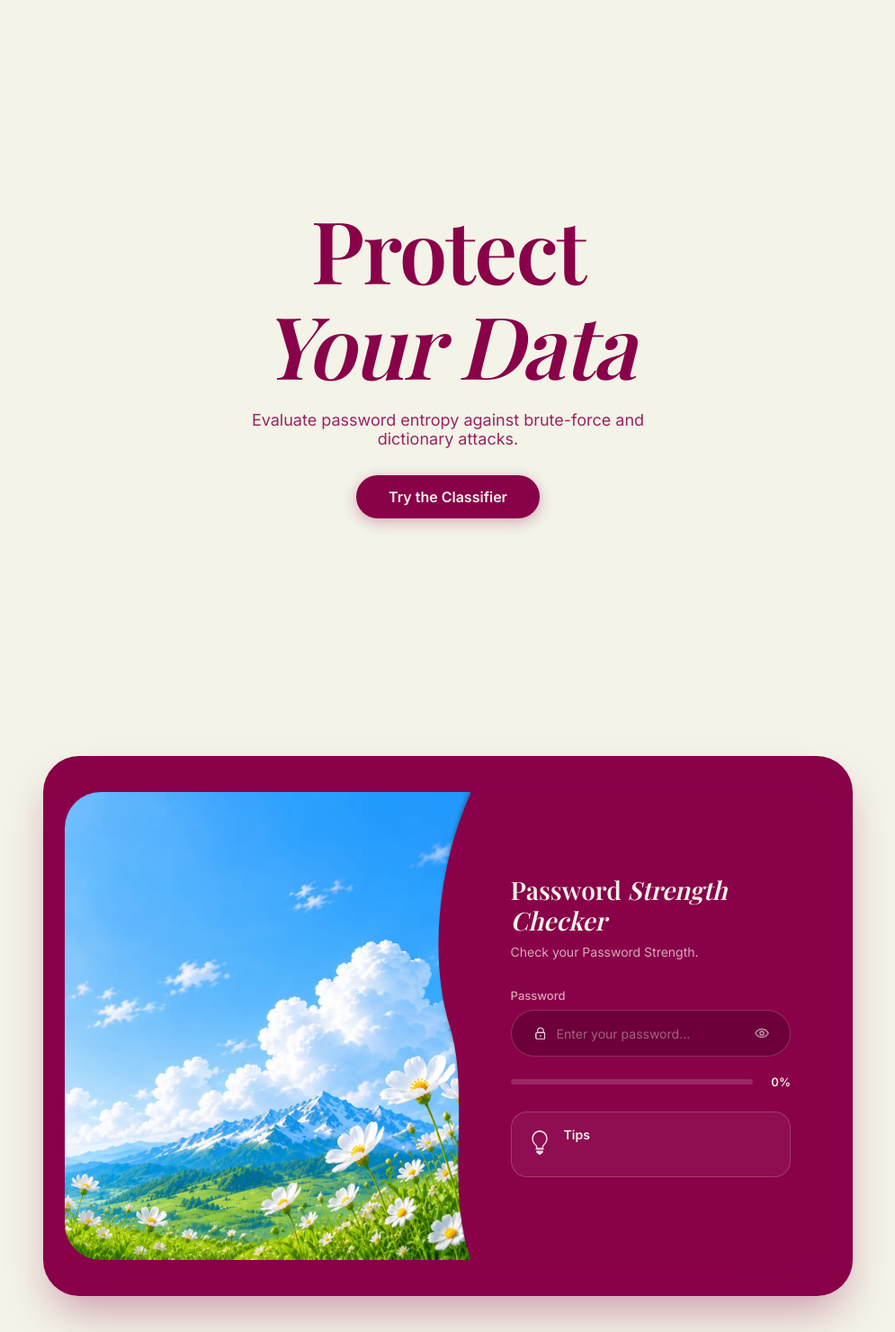
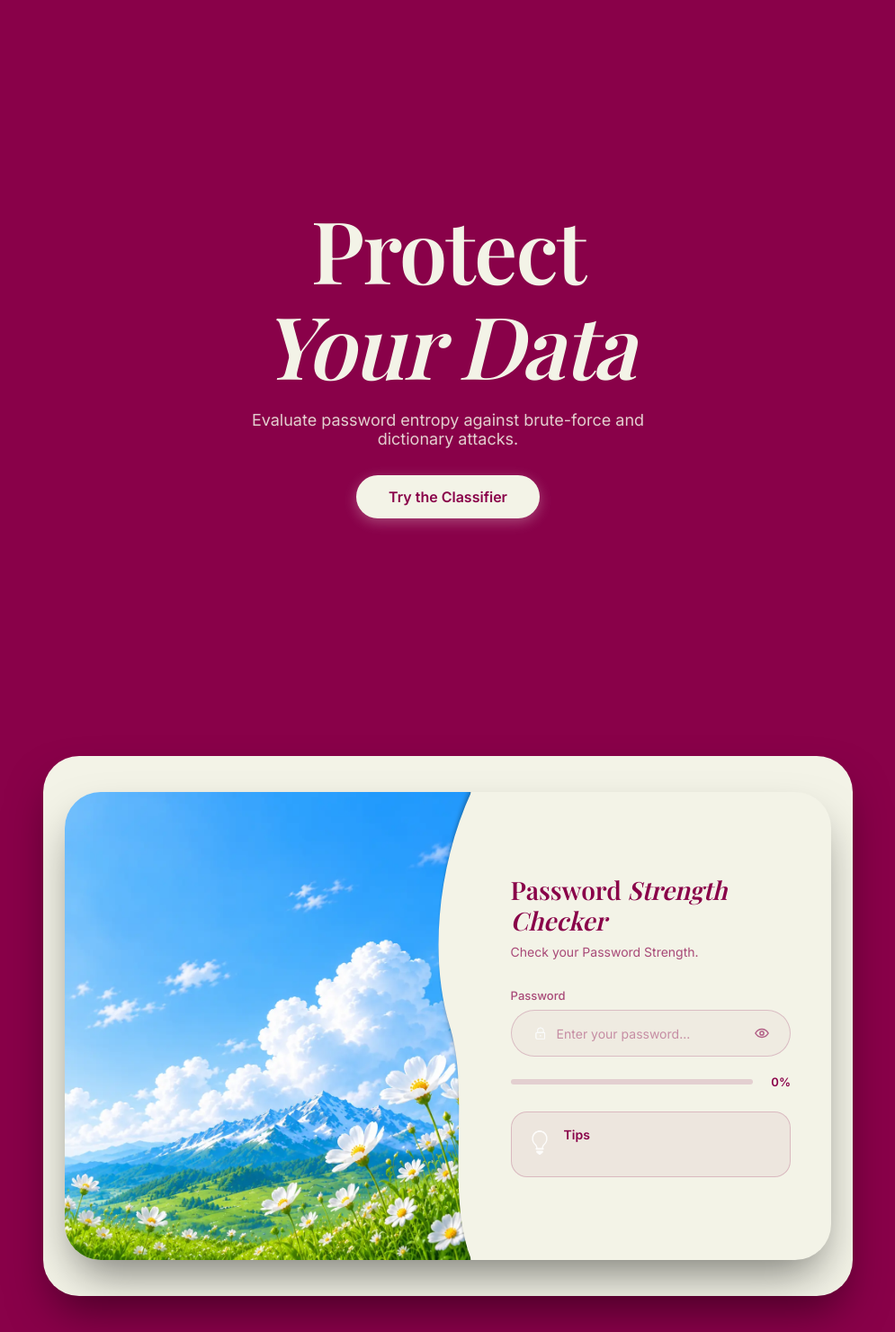
Before and after one commit to helenasaji/password-strength-classification, a Flask app: page / in a window 1280 px wide. Shown: the whole page at 90% size, without its empty margins (142-1137 px from the left). Run offline with Flask 3, Linux system fonts and the light colour scheme; some web fonts are replaced.

Commit message:
Update style.css

```diff
--- a/static/style.css
+++ b/static/style.css
@@ -1,12 +1,16 @@
 @import url('https://fonts.googleapis.com/css2?family=Inter:wght@400;500;600&family=Playfair+Display:ital,wght@0,600;1,600&display=swap');
 
 :root {
-  --bg-page: #F3F3E7;
-  --text-white: #F3F3E7;
-  --text-muted: rgba(243, 243, 231, 0.7);
-  --accent-color: #F3F3E7;
-  --border-light: rgba(243, 243, 231, 0.2);
-  --main-cherry: #890149;
+  --bg-page: #890149;
+  --card-bg: #F3F3E7;
+
+  --card-text: #890149;
+  --text-muted: rgba(137, 1, 73, 0.7);
+  --accent-color: #890149;
+  --border-light: rgba(137, 1, 73, 0.2);
+
+  --splash-text: #F3F3E7;
+
   --font-heading: 'Playfair Display', serif;
   --font-body: 'Inter', sans-serif;
 }
@@ -19,7 +23,7 @@ html, body {
   min-height: 100vh;
   margin: 0;
   background-color: var(--bg-page);
-  color: var(--text-white);
+  color: var(--splash-text);
   font-family: var(--font-body);
   -webkit-font-smoothing: antialiased;
   display: flex;
@@ -42,10 +46,10 @@ html, body {
   width: 100%;
   max-width: 900px;
   min-height: 520px;
-  background: var(--main-cherry);
+  background: var(--card-bg);
   border-radius: 40px;
   overflow: hidden;
-  box-shadow: 0 25px 50px -12px rgba(137, 1, 73, 0.4);
+  box-shadow: 0 25px 50px -12px rgba(0, 0, 0, 0.5);
 }
 
 /* Left panel */
@@ -76,7 +80,7 @@ html, body {
   z-index: 2;
   font-family: var(--font-heading);
   font-size: 32px;
-  color: var(--text-white);
+  color: var(--card-text);
   letter-spacing: 4px;
   text-transform: uppercase;
 }
@@ -95,7 +99,7 @@ h1 {
   margin: 0 0 8px 0;
   font-family: var(--font-heading);
   font-size: 28px;
-  color: var(--text-white);
+  color: var(--card-text);
   line-height: 1.2;
 }
 
@@ -128,7 +132,7 @@ label {
   width: 100%;
   height: 52px;
   padding: 0 20px;
-  background: rgba(0, 0, 0, 0.2);
+  background: rgba(137, 1, 73, 0.03);
   border: 1px solid var(--border-light);
   border-radius: 50px;
   transition: all 0.2s ease;
@@ -137,15 +141,15 @@ label {
 
 .password-field:focus-within {
   border-color: var(--accent-color);
-  background: rgba(0, 0, 0, 0.35);
-  box-shadow: 0 0 0 4px rgba(243, 243, 231, 0.15);
+  background: rgba(137, 1, 73, 0.08);
+  box-shadow: 0 0 0 4px rgba(137, 1, 73, 0.15);
 }
 
 .input-lock {
   display: grid;
   place-items: center;
   width: 18px;
-  color: var(--text-white);
+  color: var(--card-text);
   opacity: 0.85;
 }
 
@@ -157,13 +161,13 @@ label {
   border: 0;
   outline: 0;
   background: transparent;
-  color: var(--text-white);
+  color: var(--card-text);
   font-family: var(--font-body);
   font-size: 14px;
 }
 
 #pwdInput::placeholder {
-  color: rgba(243, 243, 231, 0.4);
+  color: rgba(137, 1, 73, 0.4);
 }
 
 .eye-button {
@@ -174,13 +178,13 @@ label {
   padding: 0;
   border: 0;
   background: transparent;
-  color: rgba(243, 243, 231, 0.6);
+  color: rgba(137, 1, 73, 0.6);
   cursor: pointer;
   border-radius: 50%;
 }
 
 .eye-button:hover {
-  color: var(--text-white);
+  color: var(--card-text);
 }
 
 .eye-button svg {
@@ -202,7 +206,7 @@ label {
   flex: 1;
   height: 6px;
   border-radius: 10px;
-  background: rgba(255, 255, 255, 0.15);
+  background: rgba(137, 1, 73, 0.15);
   overflow: hidden;
 }
 
@@ -227,7 +231,7 @@ label {
   align-items: flex-start;
   gap: 12px;
   padding: 16px;
-  background: rgba(255, 255, 255, 0.05);
+  background: rgba(137, 1, 73, 0.05);
   border: 1px solid var(--border-light);
   border-radius: 18px;
   text-align: left;
@@ -255,7 +259,7 @@ label {
 .crack-time {
   margin: 4px 0 0 0;
   font-size: 12px;
-  color: var(--text-white);
+  color: var(--card-text);
   font-weight: 600;
 }
 
@@ -278,20 +282,20 @@ label {
 .hero-title {
   font-family: var(--font-heading);
   font-size: clamp(3rem, 8vw, 6rem);
-  color: var(--main-cherry);
+  color: var(--splash-text);
   line-height: 1.1;
   margin: 0;
   letter-spacing: -2px;
 }
 
 .hero-title .hero-highlight {
-  color: var(--main-cherry);
+  color: var(--splash-text);
   font-style: italic;
   display: block;
 }
 
 .hero-subtitle {
-  color: var(--main-cherry);
+  color: var(--splash-text);
   font-size: clamp(14px, 2vw, 18px);
   max-width: 500px;
   margin: 20px auto 30px;
@@ -299,7 +303,7 @@ label {
 }
 
 .hero-btn {
-  background-color: var(--main-cherry);
+  background-color: var(--splash-text);
   color: var(--bg-page);
   font-family: var(--font-body);
   font-weight: 600;
@@ -309,13 +313,13 @@ label {
   border-radius: 50px;
   cursor: pointer;
   transition: all 0.3s ease;
-  box-shadow: 0 4px 15px rgba(137, 1, 73, 0.3);
+  box-shadow: 0 4px 15px rgba(243, 243, 231, 0.3);
 }
 
 .hero-btn:hover {
   transform: translateY(-3px);
-  box-shadow: 0 6px 20px rgba(137, 1, 73, 0.5);
-  background-color: #6a0138;
+  box-shadow: 0 6px 20px rgba(243, 243, 231, 0.5);
+  background-color: #ffffff;
 }
 
 @keyframes fadeIn {
```
